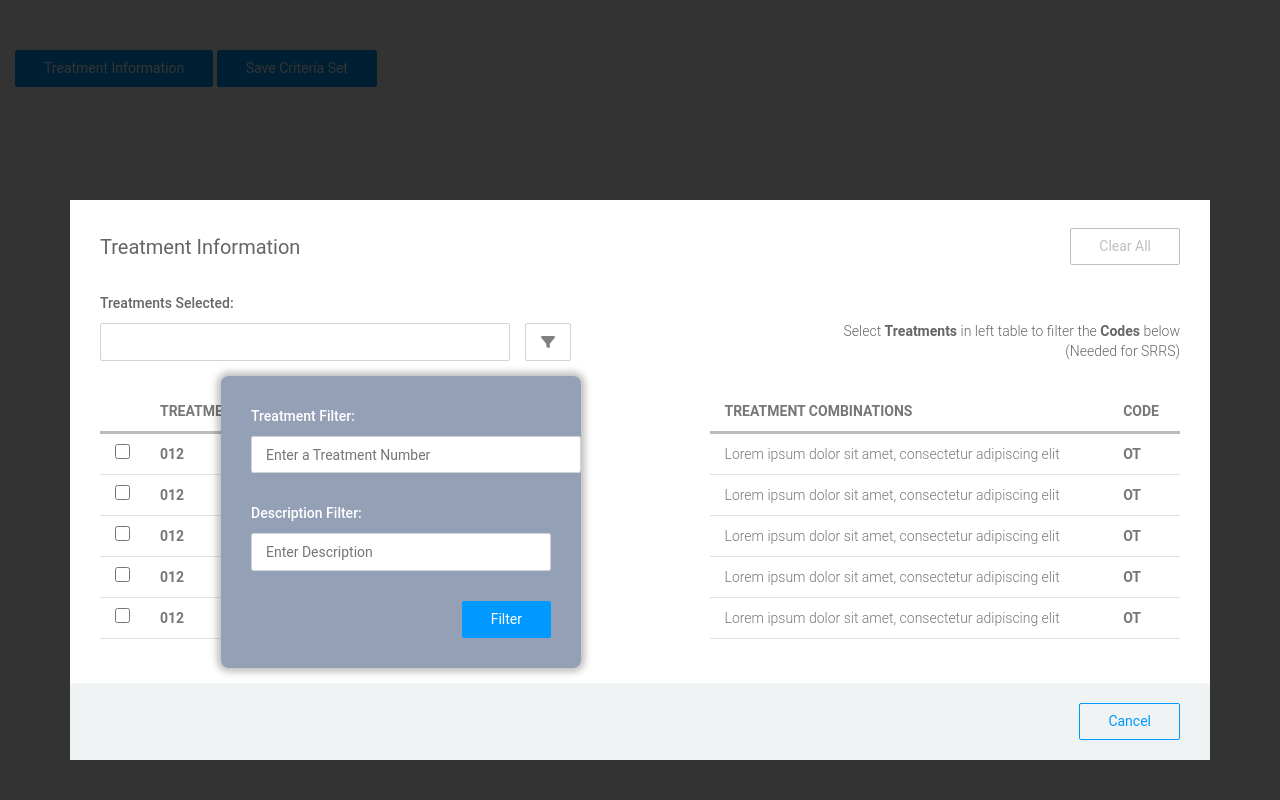
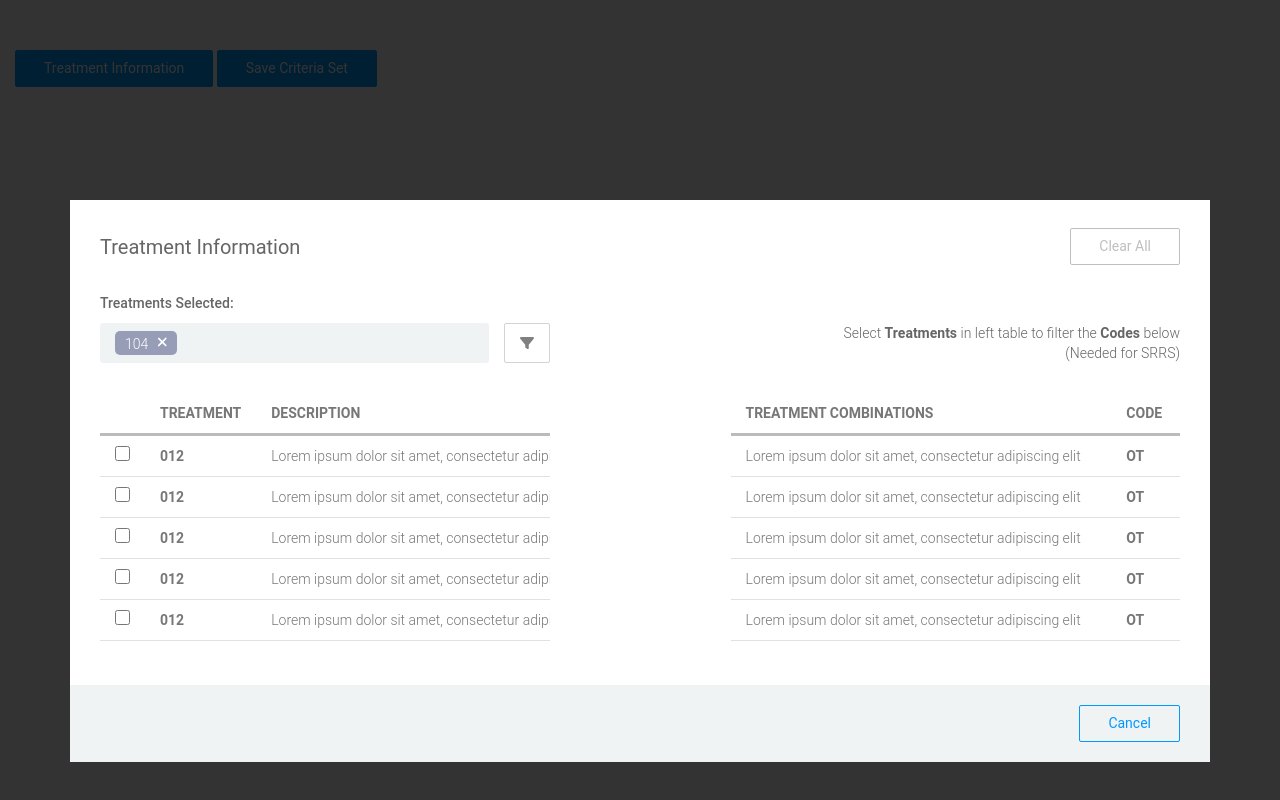
Before and after one commit to huylesitdn/treatment-html-css, a plain HTML site: page index.html in a window 1280 px wide. Both pictures are taken after a click on the button "Treatment Information". Drawn offline with Linux system fonts and the light colour scheme.

Commit message:
form filter

```diff
--- a/assets/css/index.css
+++ b/assets/css/index.css
@@ -25,6 +25,13 @@ body {
   position: relative;
   scroll-behavior: smooth;
   color: #666;
+  box-sizing: border-box;
+}
+
+*,
+*:before,
+*:after {
+  box-sizing: inherit;
 }
 
 * {
@@ -593,11 +600,13 @@ tr {
   fill: gray;
 }
 
+.btn-filter.active,
 .btn-filter:hover {
   background-color: gray;
   border-color: gray;
 }
 
+.btn-filter.active svg,
 .btn-filter:hover svg {
   fill: #fff;
 }
@@ -621,18 +630,67 @@ tr {
   background: #94a0b6;
   border-radius: 8px;
   box-shadow: 0 0 7px 4px rgba(0, 0, 0, .25);
-  padding: 30px;
+  padding: 25px;
   position: absolute;
   right: 0;
   z-index: 99;
-  min-width: 300px;
+  min-width: 350px;
   margin-top: 15px;
 
   display: flex;
   flex-direction: column;
   gap: 30px;
+
+  /* transform: scaleY(0);
+  transition: transform 400ms ease 0ms; */
+  visibility: hidden;
+  opacity: 0;
+  transition: visibility 0s, opacity 0.5s linear;
+}
+
+.filter-content.active {
+  /* transform: scaleY(1);
+  transition: transform 400ms ease 0ms; */
+  visibility: visible;
+  opacity: 1;
+}
+
+.filter-content::after {
+  position: absolute;
+  content: "";
+  width: 0;
+  height: 0;
+  /* background: #94a0b6; */
+  border-width: 15px;
+  border-color: transparent transparent #94a0b6 transparent;
+  border-style: solid;
+  top: -14px;
+  right: 20px;
+  border-top: 0;
 }
 
 .filter-content .form-label {
   color: #fff;
 }
+
+.treatments-selected {
+  width: 100%;
+  background-color: #f0f3f4;
+  height: 40px;
+  border-radius: 3px;
+  padding: 8px 15px;
+}
+
+.treatments-selected__item {
+  background-color: #979db7;
+  height: 100%;
+  border-radius: 5px;
+  color: #fff;
+  padding: 3px 10px;
+  display: inline-block;
+}
+
+.treatments-selected__item svg {
+  fill: #fff;
+  padding-left: 5px;
+}
--- a/assets/js/script.js
+++ b/assets/js/script.js
@@ -43,3 +43,10 @@ btnModals.forEach(btnModal => {
 /**
  * END MODAL
 */
+
+
+document.getElementById('btnFilter').addEventListener('click', function (e) {
+  this.classList.toggle("active");
+  let filterContent = document.getElementById('filterContent');
+  filterContent.classList.toggle("active");
+});
--- a/index.html
+++ b/index.html
@@ -50,18 +50,23 @@
             <div class="row justify-content-between align-items-end">
               <div class="col-6 col-md-12 position-relative">
                 <div class="mb-3">
-                  <label for="exampleFormControlInput1" class="form-label">Treatments Selected:</label>
+                  <label class="form-label">Treatments Selected:</label>
                   <div class="d-flex gap-15px">
-                    <input type="email" class="form-control" id="exampleFormControlInput1" placeholder="" />
-                    <button class="btn btn-outline-secondary btn-filter">
+                    <div class="treatments-selected">
+                      <span class="treatments-selected__item">
+                        104
+                        <svg xmlns="http://www.w3.org/2000/svg" height="1em" viewBox="0 0 384 512"><path d="M342.6 150.6c12.5-12.5 12.5-32.8 0-45.3s-32.8-12.5-45.3 0L192 210.7 86.6 105.4c-12.5-12.5-32.8-12.5-45.3 0s-12.5 32.8 0 45.3L146.7 256 41.4 361.4c-12.5 12.5-12.5 32.8 0 45.3s32.8 12.5 45.3 0L192 301.3 297.4 406.6c12.5 12.5 32.8 12.5 45.3 0s12.5-32.8 0-45.3L237.3 256 342.6 150.6z"/></svg>
+                      </span>
+                    </div>
+                    <button id="btnFilter" class="btn btn-outline-secondary btn-filter">
                       <svg xmlns="http://www.w3.org/2000/svg" height="1em" viewBox="0 0 512 512"><path d="M3.9 54.9C10.5 40.9 24.5 32 40 32H472c15.5 0 29.5 8.9 36.1 22.9s4.6 30.5-5.2 42.5L320 320.9V448c0 12.1-6.8 23.2-17.7 28.6s-23.8 4.3-33.5-3l-64-48c-8.1-6-12.8-15.5-12.8-25.6V320.9L9 97.3C-.7 85.4-2.8 68.8 3.9 54.9z"/></svg>
                     </button>
                   </div>
                 </div>
-                <div class="filter-content">
+                <div id="filterContent" class="filter-content">
                   <div>
                     <label class="form-label">Treatment Filter:</label>
-                    <input type="text" class="form-control" placeholder="Enter a Treatment Number" />
+                    <input type="search" class="form-control" placeholder="Enter a Treatment Number" />
                   </div>
                   <div>
                     <label class="form-label">Description Filter:</label>
```
